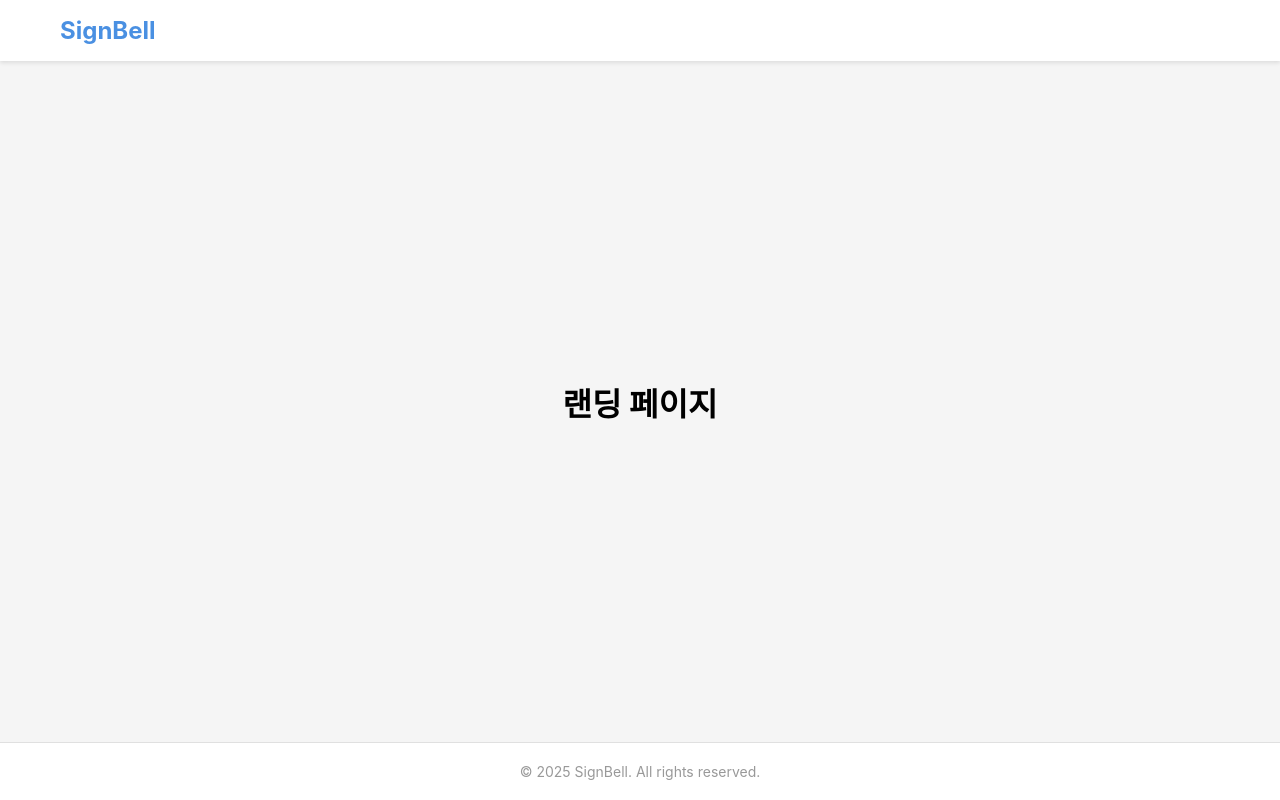
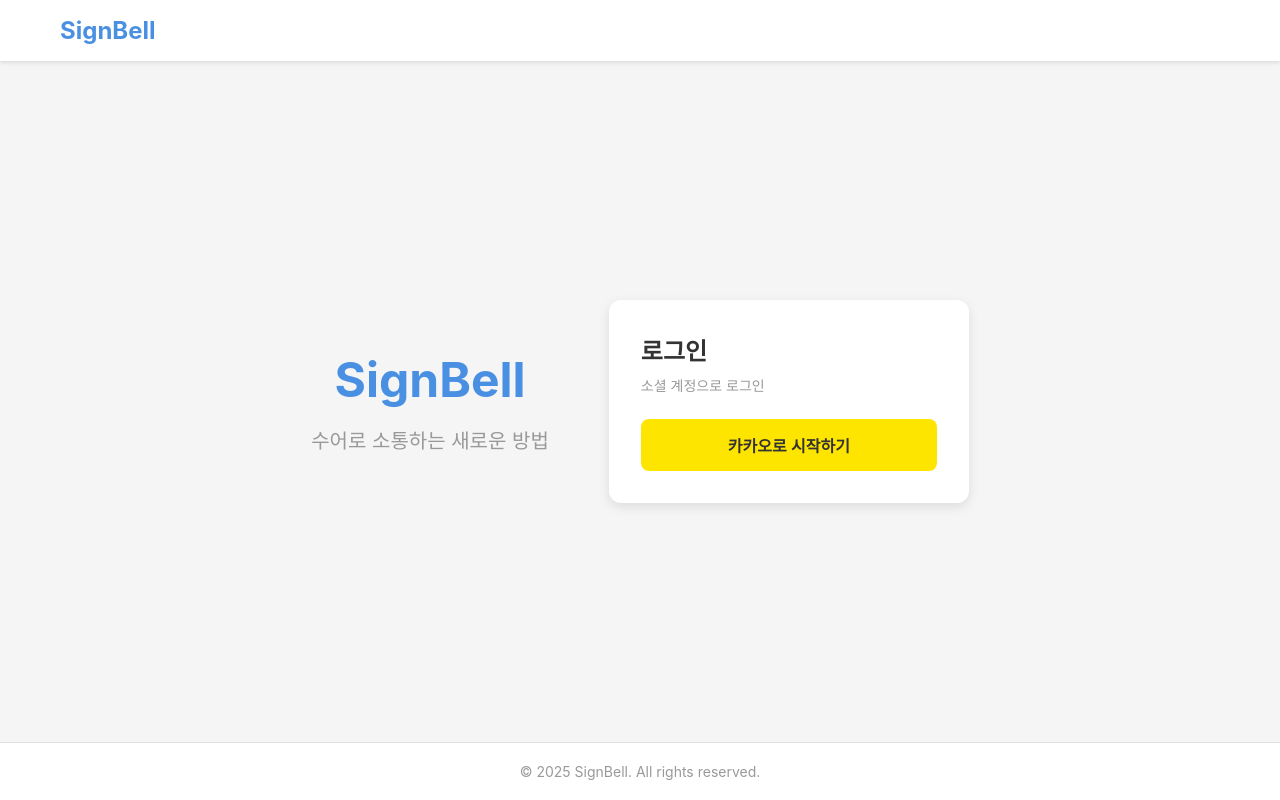
Before and after one commit to SynergySign/SignBell-App, a React (Vite) app in the folder frontend/: page / in a window 1280 px wide. Built offline with nearby package versions, Linux system fonts and the light colour scheme.

Commit message:
feat: [AUTH-000] 랜딩 페이지 UI 구조 구현

```diff
--- /dev/null
+++ b/frontend/src/components/auth/SocialLoginButton.jsx
@@ -0,0 +1,33 @@
+/**
+ * @개요 소셜 로그인 버튼 컴포넌트
+ * @작성자 신동준 (sdj3959)
+ * @작성일 2025-10-17
+ * @최종수정일 2025-10-17
+ * @매개변수 {string} props.provider - 소셜 로그인 제공자 (kakao, google 등)
+ * @매개변수 {function} props.onClick - 버튼 클릭 핸들러
+ * @반환값 {JSX.Element} 소셜 로그인 버튼 컴포넌트
+ */
+
+import './SocialLoginButton.scss';
+
+const SocialLoginButton = ({ provider, onClick }) => {
+  const getButtonText = () => {
+    switch (provider) {
+      case 'kakao':
+        return '카카오로 시작하기';
+      default:
+        return '로그인';
+    }
+  };
+
+  return (
+    <button
+      className={`social-login-button ${provider}`}
+      onClick={onClick}
+    >
+      {getButtonText()}
+    </button>
+  );
+};
+
+export default SocialLoginButton;
--- /dev/null
+++ b/frontend/src/components/auth/SocialLoginButton.scss
@@ -0,0 +1,26 @@
+/**
+ * @file SocialLoginButton 스타일 파일
+ * @작성자 신동준 (sdj3959)
+ * @작성일 2025-10-17
+ * @최종수정일 2025-10-17
+ */
+
+.social-login-button {
+  width: 100%;
+  padding: 14px 20px;
+  border: none;
+  border-radius: 8px;
+  font-size: 16px;
+  font-weight: 600;
+  cursor: pointer;
+  transition: opacity 0.2s;
+
+  &:hover {
+    opacity: 0.8;
+  }
+
+  &.kakao {
+    background-color: var(--accent-color);
+    color: var(--text-color);
+  }
+}
--- a/frontend/src/pages/auth/LandingPage.jsx
+++ b/frontend/src/pages/auth/LandingPage.jsx
@@ -6,11 +6,37 @@
  * @반환값 {JSX.Element} 랜딩 페이지 컴포넌트
  */
 
+import SocialLoginButton from '../../components/auth/SocialLoginButton';
+import './LandingPage.scss';
+
 const LandingPage = () => {
+  const handleKakaoLogin = () => {
+    // TODO: API 연동이 필요합니다.
+    console.log('카카오 로그인 클릭');
+  };
+
   return (
     <div className="landing-page">
-      <h1>랜딩 페이지</h1>
-      {/* TODO: 랜딩 페이지 UI 구현 예정 */}
+      <div className="landing-content">
+        <div className="service-intro">
+          <h1 className="service-title">SignBell</h1>
+          <p className="service-description">
+            수어로 소통하는 새로운 방법
+          </p>
+        </div>
+
+        <div className="login-box">
+          <h2 className="login-title">로그인</h2>
+          <p className="login-subtitle">소셜 계정으로 로그인</p>
+
+          <div className="login-buttons">
+            <SocialLoginButton
+              provider="kakao"
+              onClick={handleKakaoLogin}
+            />
+          </div>
+        </div>
+      </div>
     </div>
   );
 };
--- /dev/null
+++ b/frontend/src/pages/auth/LandingPage.scss
@@ -0,0 +1,74 @@
+/**
+ * @file LandingPage 스타일 파일
+ * @작성자 신동준 (sdj3959)
+ * @작성일 2025-10-17
+ * @최종수정일 2025-10-17
+ */
+
+.landing-page {
+  width: 100%;
+  display: flex;
+  justify-content: center;
+  align-items: center;
+
+  .landing-content {
+    display: flex;
+    gap: 60px;
+    align-items: center;
+    max-width: 1000px;
+
+    @media (max-width: 768px) {
+      flex-direction: column;
+      gap: 40px;
+    }
+
+    .service-intro {
+      flex: 1;
+      text-align: center;
+
+      .service-title {
+        font-size: 48px;
+        font-weight: bold;
+        color: var(--primary-color);
+        margin-bottom: 16px;
+      }
+
+      .service-description {
+        font-size: 20px;
+        color: var(--text-secondary-color);
+      }
+    }
+
+    .login-box {
+      background-color: var(--white-color);
+      padding: 32px;
+      border-radius: 12px;
+      box-shadow: 0 4px 12px rgba(0, 0, 0, 0.1);
+      min-width: 360px;
+
+      @media (max-width: 768px) {
+        min-width: 300px;
+        width: 100%;
+      }
+
+      .login-title {
+        font-size: 24px;
+        font-weight: bold;
+        color: var(--text-color);
+        margin-bottom: 8px;
+      }
+
+      .login-subtitle {
+        font-size: 14px;
+        color: var(--text-secondary-color);
+        margin-bottom: 24px;
+      }
+
+      .login-buttons {
+        display: flex;
+        flex-direction: column;
+        gap: 12px;
+      }
+    }
+  }
+}
```
